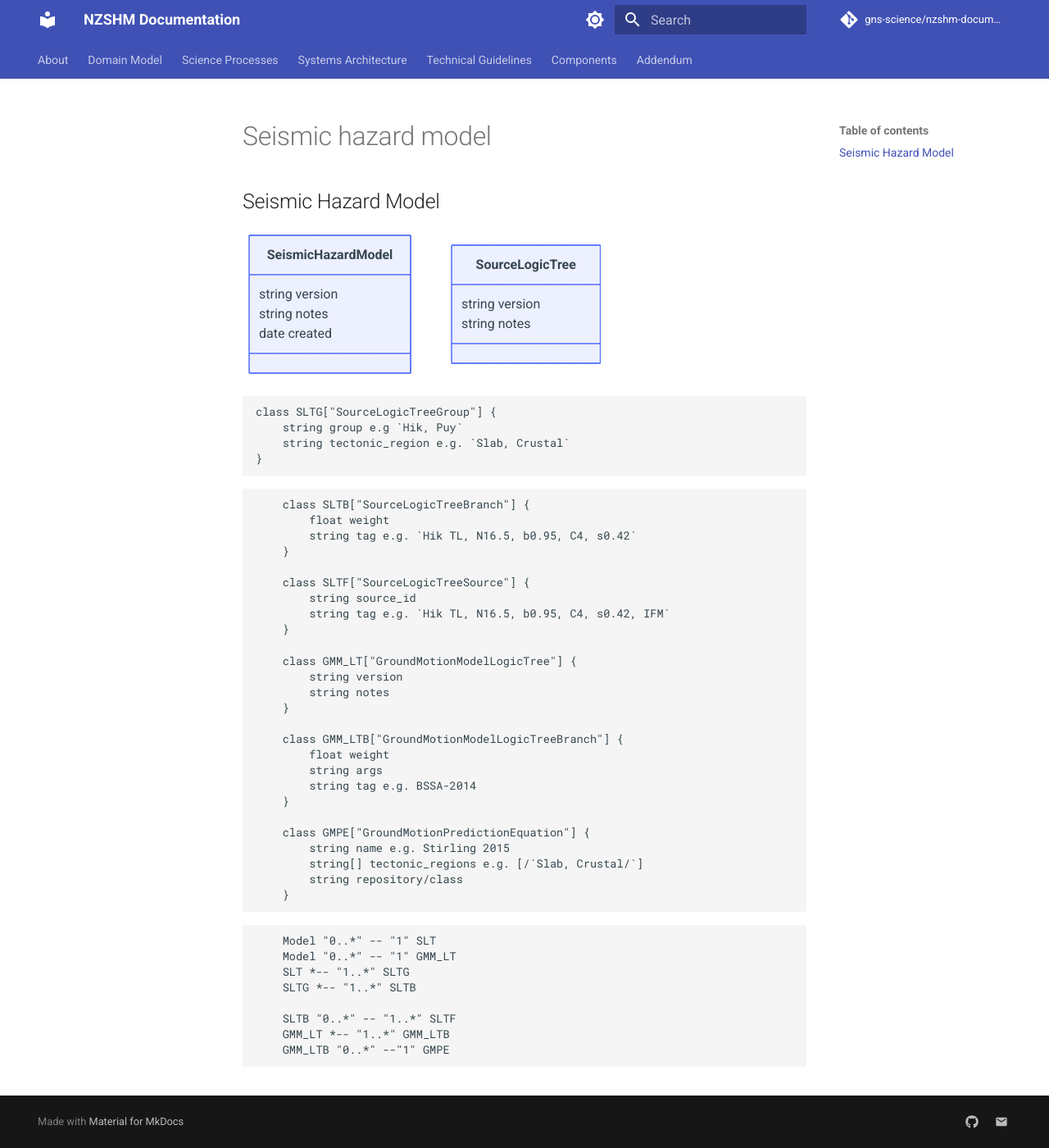
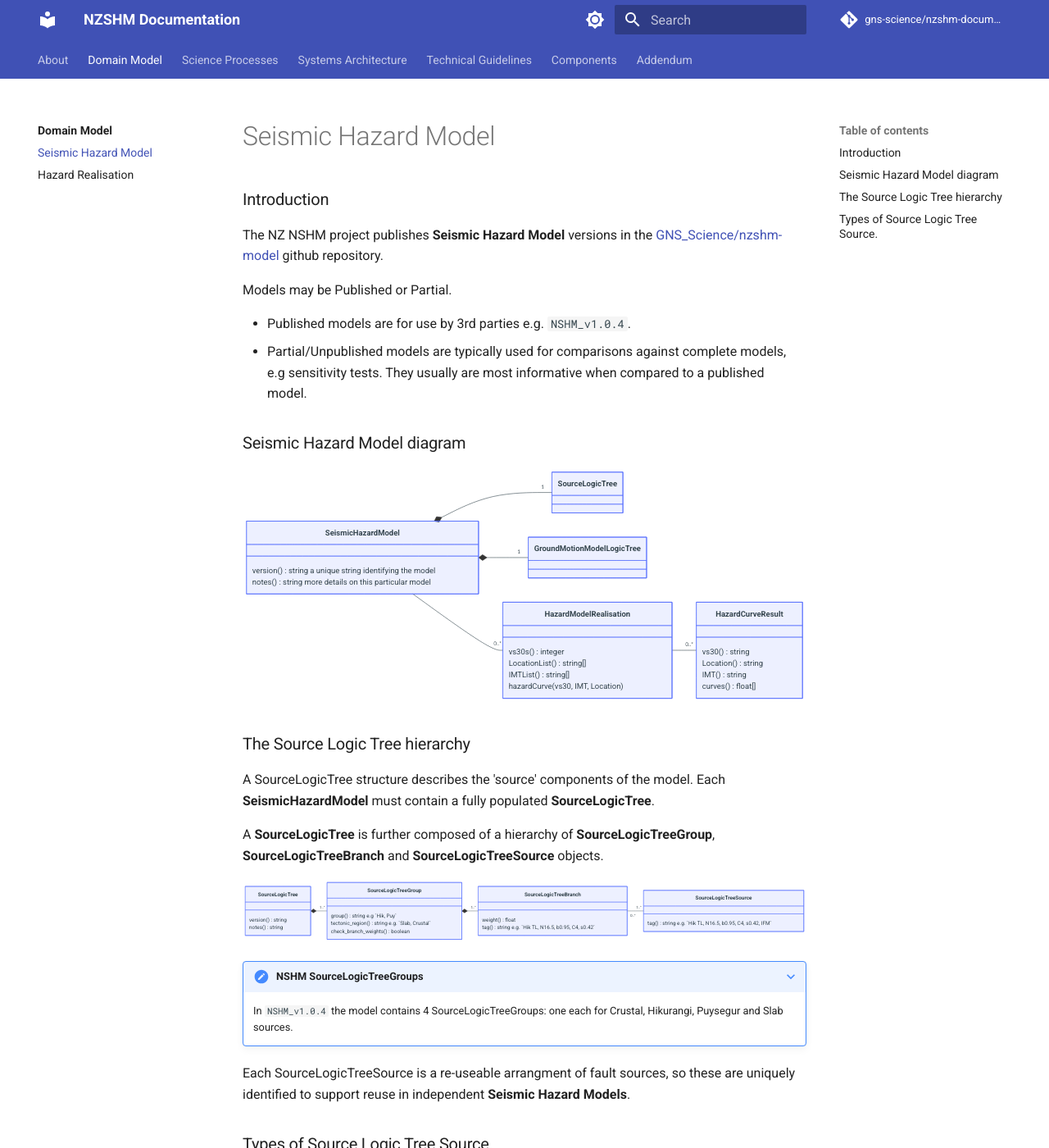
Before and after one commit to GNS-Science/nzshm-documentation, an MkDocs documentation site: the page built from docs/domain_model/seismic_hazard_model.md, in a window 1280 px wide and 1400 px high. Shown: the whole window at 82% size. Built offline with MkDocs 1.6.1 and Material for MkDocs 9.7.7, drawn with Linux system fonts in a browser that asks for light colours; comment, search, counter and statistics services are not loaded; some of the changed text lies outside the part shown.

Commit message:
add domain_model section to docs;

````diff
--- a/docs/domain_model/index.md
+++ b/docs/domain_model/index.md
@@ -6,37 +6,6 @@ We use UML Class modelling techniques to explaing the Information used within th
 
 ## Table of contents
 
- -  [Seismic Hazard Model](./seismic_hazard_model.md)
-
-
-## CLASS DIAGRAM
- ```mermaid
-classDiagram
-  Person <|-- Student
-  Person <|-- Professor
-  Person : +String name
-  Person : +String phoneNumber
-  Person : +String emailAddress
-  Person: +purchaseParkingPass()
-  Address "1" <-- "0..1" Person:lives at
-
-  class Student {
-    +int studentNumber
-    +int averageMark
-    +isEligibleToEnrol()
-    +getSeminarsTaken()
-  }
-
-  class Professor {
-    +int salary
-  }
-  class Address {
-    +String street
-    +String city
-    +String state
-    +int postalCode
-    +String country
-    -validate()
-    +outputAsLabel()
-  }
-```
+ - [Seismic Hazard Model](./seismic_hazard_model.md)
+ - [Hazard Realisations](./hazard_realisation_model.md)
+ - [Misc](./relational.md) working stuff
--- a/docs/domain_model/seismic_hazard_model.md
+++ b/docs/domain_model/seismic_hazard_model.md
@@ -1,63 +1,119 @@
-# Seismic Hazard Model
+## Introduction
+
+The NZ NSHM project publishes **Seismic Hazard Model** versions in the [GNS_Science/nzshm-model]() github repository.
+
+Models may be Published or Partial.
+
+ - Published models are for use by 3rd parties e.g. `NSHM_v1.0.4`.
+ - Partial/Unpublished models are typically used for comparisons against complete models, e.g sensitivity tests. They usually are most informative when compared to a published model.
+
+## Seismic Hazard Model diagram
 
 ```mermaid
+classDiagram
+direction LR
 
+SeismicHazardModel *-- "1" SourceLogicTree
+SeismicHazardModel *-- "1" GroundMotionModelLogicTree
+
+class SeismicHazardModel {
+    version() string a unique string identifying the model
+    notes() string   more details on this particular model
+}
+
+class HazardModelRealisation {
+    vs30s() integer
+    LocationList() string[]
+    IMTList() string[]
+    hazardCurve(vs30, IMT, Location)
+}
+
+class HazardCurveResult {
+    vs30() string
+    Location() string
+    IMT() string
+    curves() float[]
+}
+
+SeismicHazardModel -- "0..*" HazardModelRealisation
+HazardModelRealisation -- "0..*" HazardCurveResult
+```
+
+## The Source Logic Tree hierarchy
+
+A SourceLogicTree structure describes the 'source' components of the model. Each **SeismicHazardModel** must contain a fully populated **SourceLogicTree**.
+
+A **SourceLogicTree** is further composed of a hierarchy of **SourceLogicTreeGroup**, **SourceLogicTreeBranch** and **SourceLogicTreeSource** objects.
+
+
+```mermaid
+classDiagram
+direction LR
+
+SourceLogicTree *-- "1..*" SourceLogicTreeGroup
+SourceLogicTreeGroup *-- "1..*" SourceLogicTreeBranch
+SourceLogicTreeBranch "0..*" -- "1..*" SourceLogicTreeSource
+
+class SourceLogicTree {
+    version() string
+    notes() string
+}
+
+class SourceLogicTreeGroup {
+    group() string e.g `Hik, Puy`
+    tectonic_region() string e.g. `Slab, Crustal`
+    check_branch_weights() boolean
+}
+
+class SourceLogicTreeBranch {
+    weight() float
+    tag() string  e.g. `Hik TL, N16.5, b0.95, C4, s0.42`
+}
+
+class SourceLogicTreeSource {
+    tag() string  e.g. `Hik TL, N16.5, b0.95, C4, s0.42, IFM`
+}
+```
+
+???+ note "NSHM SourceLogicTreeGroups"
+
+    In `NSHM_v1.0.4` the model contains 4 SourceLogicTreeGroups: one each for Crustal, Hikurangi, Puysegur and Slab sources.
+
+Each SourceLogicTreeSource is a re-useable arrangment of fault sources, so these are uniquely identified to support reuse in independent **Seismic Hazard Models**.
+
+
+## Types of Source Logic Tree Source.
+
+NSHM and many other SeismicHazardModels will include different types of SourceLogicTreeSource model.
+
+In NZ NSHM we have three ...
+
+ - Crustal sources usually contain a fault source model NRML and a distributed/gridded source  NRML.
+   For NSHM Crustal sources it is helpful to know both the RuptureSet and the inversoin source model as well.
+ - Subduction sources contain a single fault source describing the ruptures that can occur across the subduction fault system.
+ - A single Slab source that describes source rates occuring in the interface region (25-)
+
+We use the NRML (XML) file format for SourceLogicTreeSource sources. This format is required to run hazard calculation in Openquake, and it's well known throughout our user community.
+
+???+ warning "Nov 2023 - this is model under active revision !!"
+
+```mermaid
 classDiagram
 
-    class Model["SeismicHazardModel"] {
-        string version
-        string notes
-        date created
-    }
+direction TB
 
-    class SLT["SourceLogicTree"] {
-        string version
-        string notes
-    }
-```
+SourceLogicTreeSource <|-- SubductionSource
+SourceLogicTreeSource <|-- SlabSource
+SourceLogicTreeSource <|-- CrustalSource
 
-    class SLTG["SourceLogicTreeGroup"] {
-        string group e.g `Hik, Puy`
-        string tectonic_region e.g. `Slab, Crustal`
-    }
+class SourceLogicTreeSource {
+    tag() string  e.g. Hik TL, N16.5, b0.95, C4, s0.42, IFM
+}
 
+class CrustalSource {
+    source_id() string get the source identifier
+    on_fault_nrml() string get the on_fault_source NRML
+    gridded_nrml() string get the gridded source NRML
+}
 
 ```
-    class SLTB["SourceLogicTreeBranch"] {
-        float weight
-        string tag e.g. `Hik TL, N16.5, b0.95, C4, s0.42`
-    }
-
-    class SLTF["SourceLogicTreeSource"] {
-        string source_id
-        string tag e.g. `Hik TL, N16.5, b0.95, C4, s0.42, IFM`
-    }
-
-    class GMM_LT["GroundMotionModelLogicTree"] {
-        string version
-        string notes
-    }
-
-    class GMM_LTB["GroundMotionModelLogicTreeBranch"] {
-        float weight
-        string args
-        string tag e.g. BSSA-2014
-    }
-
-    class GMPE["GroundMotionPredictionEquation"] {
-        string name e.g. Stirling 2015
-        string[] tectonic_regions e.g. [/`Slab, Crustal/`]
-        string repository/class
-    }
-```
-
-```
-    Model "0..*" -- "1" SLT
-    Model "0..*" -- "1" GMM_LT
-    SLT *-- "1..*" SLTG
-    SLTG *-- "1..*" SLTB
-
-    SLTB "0..*" -- "1..*" SLTF
-    GMM_LT *-- "1..*" GMM_LTB
-    GMM_LTB "0..*" --"1" GMPE
-```
--- a/mkdocs.yml
+++ b/mkdocs.yml
@@ -8,6 +8,8 @@ nav:
 
   - Domain Model:
       - domain_model/index.md
+      - Seismic Hazard Model:  domain_model/seismic_hazard_model.md
+      - Hazard Realisation: domain_model/hazard_realisation_model.md
 
   - Science Processes:
       - science_process/index.md
````
Also changed, not shown: docs/domain_model/hazard_realisation_model.md (added, +36 -0 lines), docs/domain_model/relational.md (+19 -81 lines).
